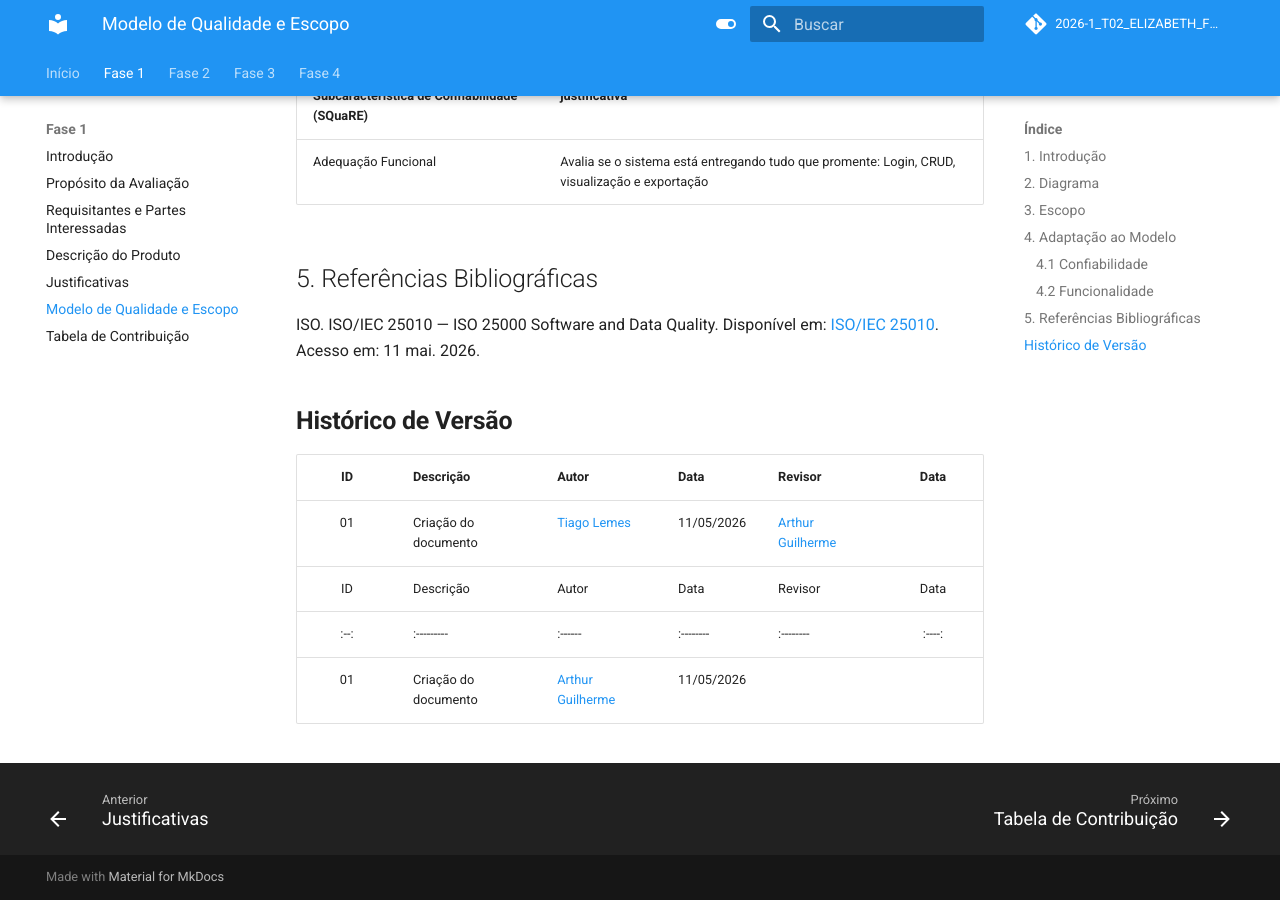
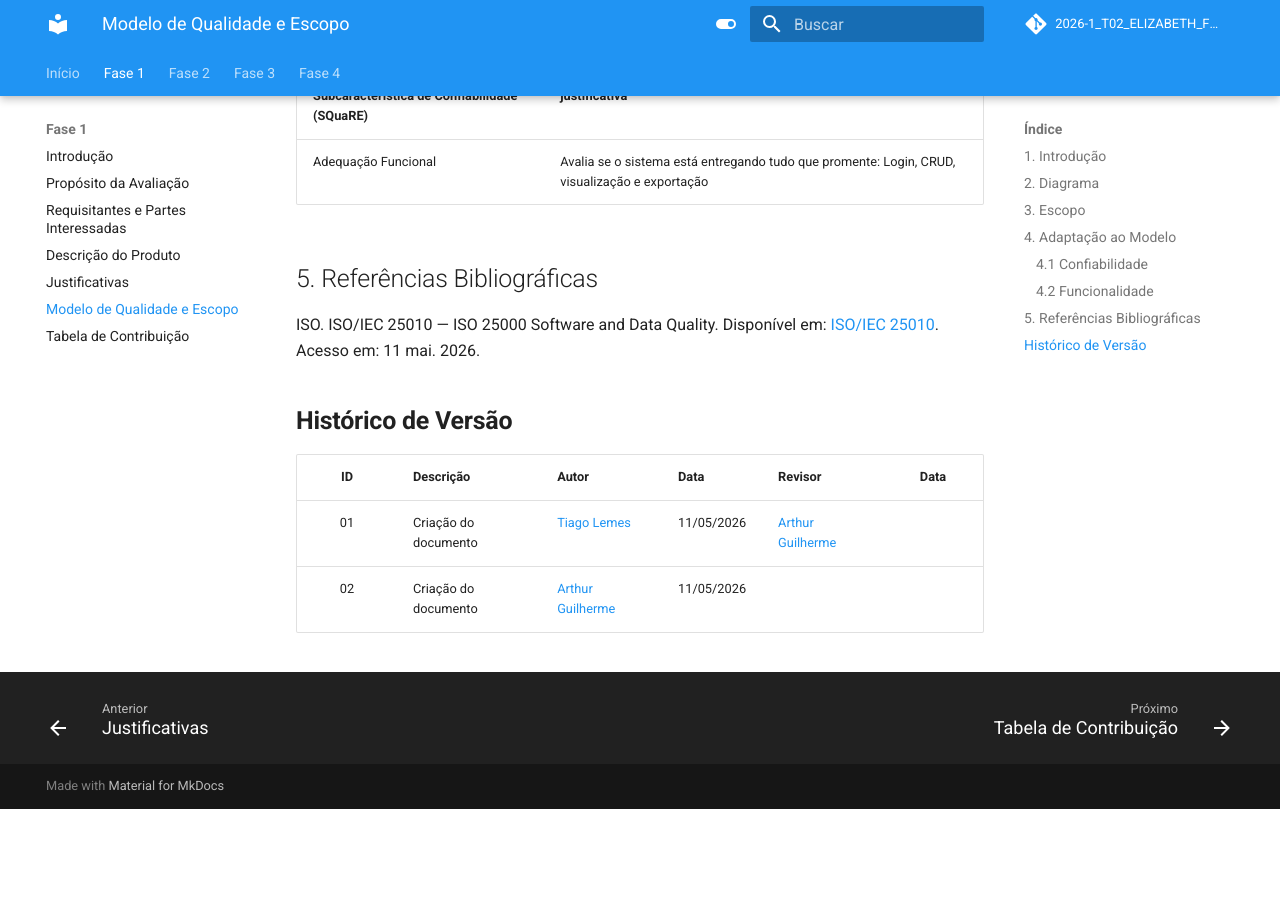
Before and after one commit to FCTE-Qualidade-de-Software-1/2026-1_T02_ELIZABETH_FRIEDMAN, an MkDocs documentation site: the page built from docs/fase1/5-modelo.md, in a window 1280 px wide and 900 px high, scrolled down 1901 px. Built offline with MkDocs 1.6.1 and Material for MkDocs 9.7.7, drawn with Linux system fonts in a browser that asks for light colours; comment, search, counter and statistics services are not loaded; after the commit the page ends 2710 px from its top, so only the background shows below that.

Commit message:
correção de tabela de contribuição

```diff
--- a/docs/fase1/5-modelo.md
+++ b/docs/fase1/5-modelo.md
@@ -47,6 +47,4 @@ ISO. ISO/IEC 25010 — ISO 25000 Software and Data Quality. Disponível em: [ISO
 | ID | Descrição | Autor | Data | Revisor | Data |
 |:--:|:---------|:------|:--------|:--------|:----:|
 | 01 | Criação do documento | [Tiago Lemes](https://github.com/TiagoTeixeira-2005) | 11/05/2026 | [Arthur Guilherme](https://github.com/ArthurGuilher62) |  |
-| ID | Descrição | Autor | Data | Revisor | Data |
-|:--:|:---------|:------|:--------|:--------|:----:|
-| 01 | Criação do documento | [Arthur Guilherme](https://github.com/ArthurGuilher62) | 11/05/2026 |  |  |
+| 02 | Criação do documento | [Arthur Guilherme](https://github.com/ArthurGuilher62) | 11/05/2026 |  |  |
```
